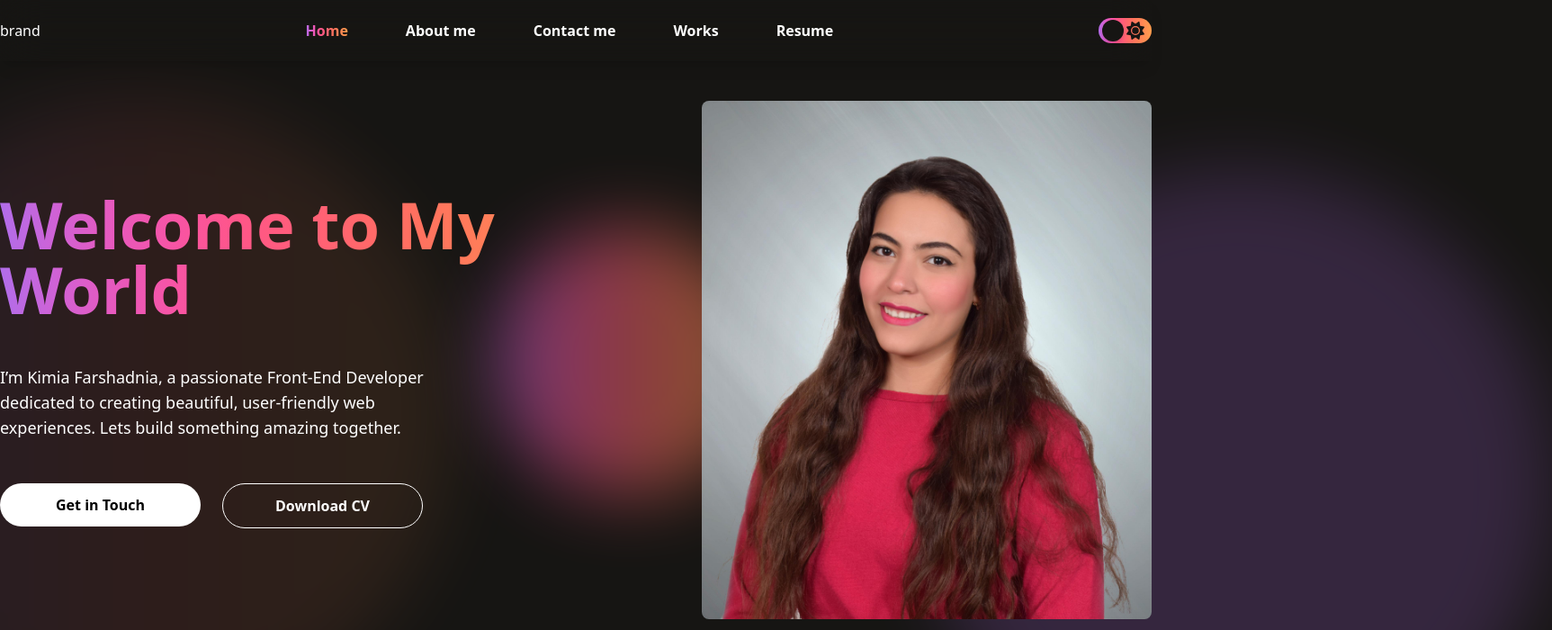
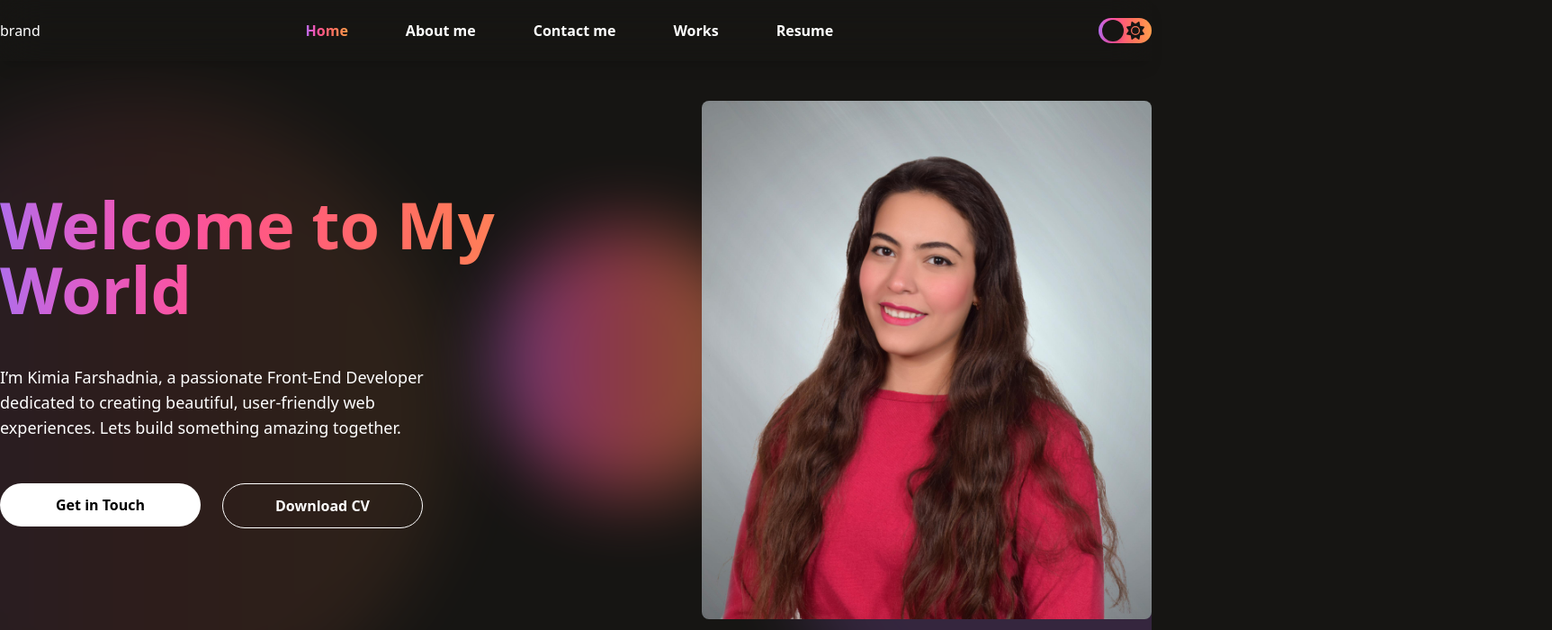
Before and after one commit to kimiafarshadnia/portfolio, a Next.js app: page / in a window 1280 px wide. Shown: the top 700 px of the page at 90% size, 1725 px wide, since content can reach past the window. Built offline with nearby package versions, Linux system fonts and the light colour scheme.

Commit message:
fixed bug

```diff
--- a/src/app/page.tsx
+++ b/src/app/page.tsx
@@ -2,13 +2,13 @@ import { Hero, Divider, Projects, Tools, Company, ContactMe, GetInTouch } from "
 
 export default function Home() {
   return (
-    <div className="flex flex-col gap-20 md:gap-36">
-      <div className='absolute flex justify-center items-center top-[5rem] right-[-25rem]'>
+    <div className="relative flex flex-col gap-20 md:gap-36 overflow-x-hidden">
+      <div className='absolute flex justify-center items-center top-[5rem] right-[-15rem]'>
         <div className='w-[500px] h-[500px] md:w-[700px] md:h-[700px] rounded-full bg-shadow1 opacity-50 blur-2xl relative animation1'></div>
       </div>
 
       <div className='absolute flex justify-center items-center left-[-15rem]'>
-        <div className='w-[700px] h-[700px] rounded-full bg-shadow2 opacity-50 blur-2xl relative animation1'></div>
+        <div className='w-[500px] h-[500px] md:w-[700px] md:h-[700px] rounded-full bg-shadow2 opacity-50 blur-2xl relative animation1'></div>
       </div>
 
       <Hero />
```
